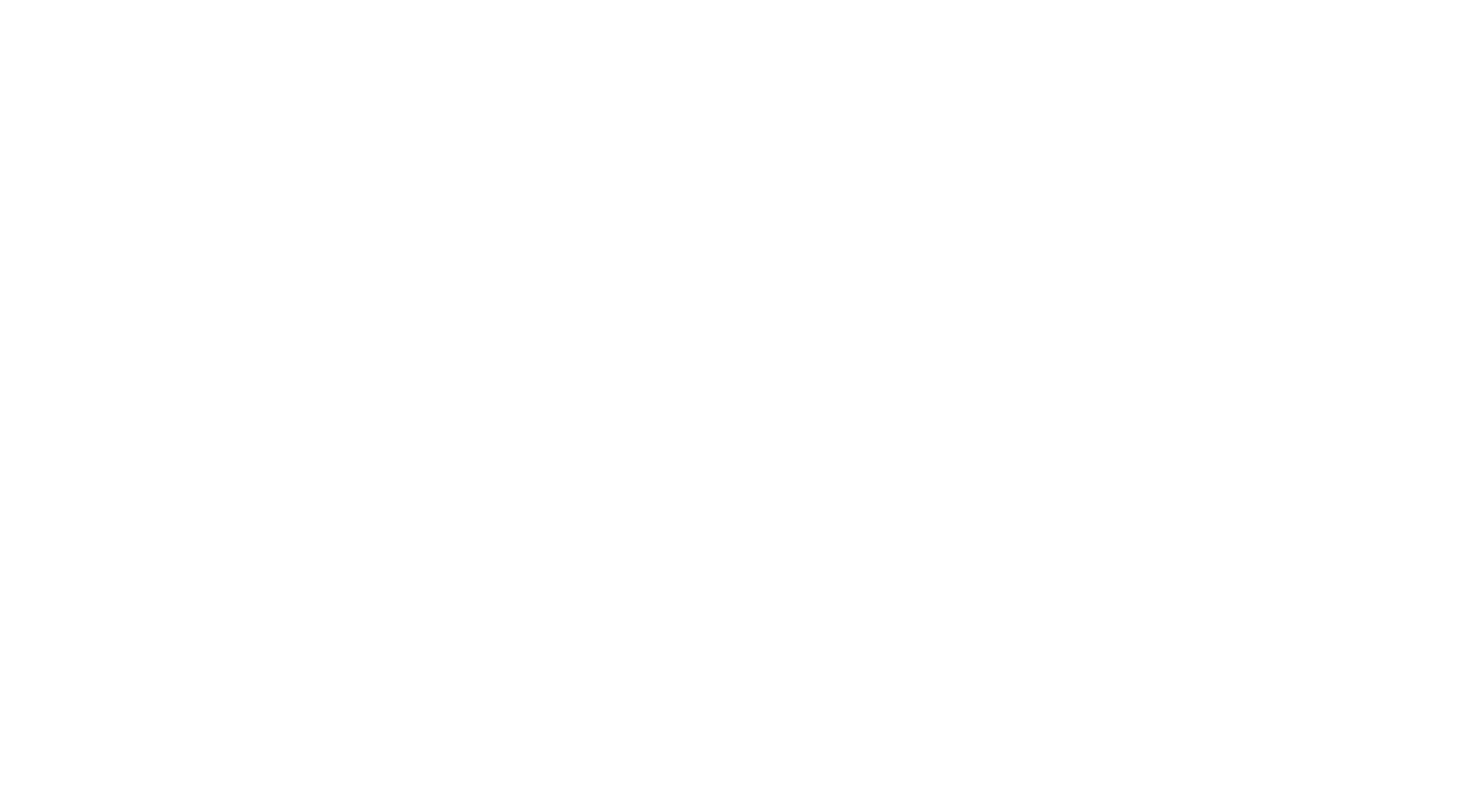
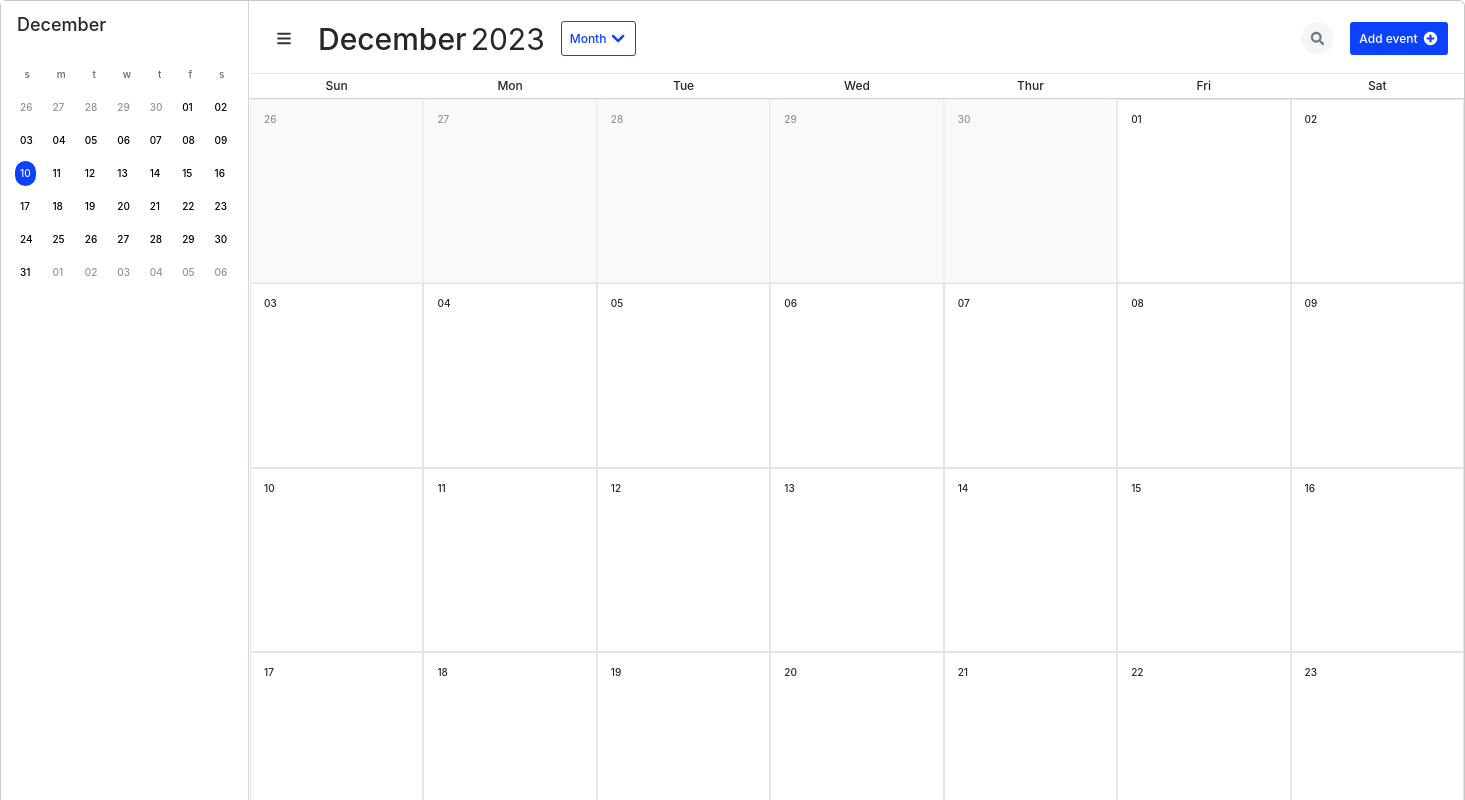
Before and after one commit to lindychi/frontend-bootcamp, a React (Create React App) app: page / in a window 1280 px wide. Shown: the top 800 px of the page, 1465 px wide, since content can reach past the window. Built offline with nearby package versions, Linux system fonts and the light colour scheme.

Commit message:
feat: 1차 임시 코드

```diff
--- a/src/App.tsx
+++ b/src/App.tsx
@@ -16,7 +16,148 @@ function App() {
   const [selectedYear, setSelectedYear] = React.useState(2023);
   const targetCalendarDates = getCalendarDates(selectedYear, selectedMonth);
 
-  return <div></div>;
+  return (
+    <div className="w-full h-full min-w-screen min-h-screen">
+      <div className="w-[1465px] h-[1024px] bg-white rounded-md border border-neutral-400 border-opacity-60 justify-start items-start inline-flex">
+        <div className="w-[250px] self-stretch bg-white border-r border-gray-300 flex-col justify-start items-start inline-flex">
+          <div className="self-stretch h-[47px] px-4 py-2.5 flex-col justify-start items-start gap-2.5 flex">
+            <div className="justify-start items-start gap-2.5 inline-flex">
+              <div className="text-zinc-800 text-lg font-medium">
+                {getMonthString(selectedMonth)}
+              </div>
+            </div>
+          </div>
+          <div className="self-stretch h-[218px] p-2.5 flex-col justify-start items-start gap-2.5 flex">
+            <div className="self-stretch h-[198px] flex-col justify-start items-start flex">
+              <div className="self-stretch opacity-70 justify-around items-start inline-flex">
+                {dayList.map((dayName) => (
+                  <div className="p-1 justify-start items-start gap-2.5 flex">
+                    <div className="h-[25px] p-[5px] justify-center items-center gap-2.5 flex">
+                      <div className="justify-start items-start gap-2.5 flex">
+                        <div className="text-zinc-800 text-[10px] font-medium">
+                          {dayName.short}
+                        </div>
+                      </div>
+                    </div>
+                  </div>
+                ))}
+              </div>
+              <div className="self-stretch justify-between items-start grid grid-cols-7">
+                {targetCalendarDates.map((date: Date) => (
+                  <div className="w-[30px] h-[33px] p-1 justify-start items-start gap-2.5 inline-flex">
+                    <div
+                      className={clsx("h-[25px] p-[5px]", {
+                        "bg-primary rounded-[99px] justify-center items-center gap-2.5 flex":
+                          date.getMonth() === new Date().getMonth() &&
+                          date.getDate() === new Date().getDate(),
+                        "justify-start items-start gap-2.5 flex":
+                          date.getMonth() !== selectedMonth - 1,
+                      })}
+                    >
+                      <div className="justify-start items-start gap-2.5 flex">
+                        <div
+                          className={clsx("text-[10px] font-medium", {
+                            "!text-white":
+                              date.getMonth() === new Date().getMonth() &&
+                              date.getDate() === new Date().getDate(),
+                            "text-zinc-800 opacity-50":
+                              date.getMonth() !== selectedMonth - 1 &&
+                              !(
+                                date.getMonth() === new Date().getMonth() &&
+                                date.getDate() === new Date().getDate()
+                              ),
+                          })}
+                        >
+                          {date.getDate() < 10
+                            ? `0${date.getDate()}`
+                            : date.getDate()}
+                        </div>
+                      </div>
+                    </div>
+                  </div>
+                ))}
+              </div>
+            </div>
+          </div>
+        </div>
+        <div className="grow shrink basis-0 h-[1024px] pl-px flex-col justify-center items-center inline-flex">
+          <div className="self-stretch p-4 bg-white border-b border-gray-300 border-opacity-60 justify-between items-center inline-flex">
+            <div className="justify-start items-center gap-4 flex">
+              <div className="justify-start items-start flex">
+                <Hamburger />
+              </div>
+              <div className="justify-start items-start gap-2.5 flex">
+                <div className="flex gap-1 items-center">
+                  <span className="text-zinc-800 text-3xl font-medium">
+                    {getMonthString(selectedMonth)}
+                  </span>
+                  <span className="text-zinc-800 text-3xl font-normal">
+                    {selectedYear}
+                  </span>
+                </div>
+              </div>
+              <div className="w-[75px] p-2 rounded-[3px] border border-primary justify-center items-center gap-1 flex">
+                <div className="justify-start items-start gap-2.5 flex">
+                  <div className="text-primary text-xs font-medium">Month</div>
+                </div>
+                <Arrow />
+              </div>
+            </div>
+            <div className="justify-start items-center gap-4 flex">
+              <Search />
+
+              <div className="w-[98px] p-2 bg-primary rounded-[3px] justify-center items-center gap-1 flex">
+                <div className="justify-start items-start gap-2.5 flex">
+                  <div className="text-white text-xs font-medium">
+                    Add event
+                  </div>
+                </div>
+                <Plus />
+              </div>
+            </div>
+          </div>
+          <div className="self-stretch border-b border-gray-300 justify-start items-start inline-flex">
+            {dayList.map((dayName) => (
+              <div className="grow shrink basis-0 h-6 px-2.5 justify-center items-center gap-2.5 flex">
+                <div className="justify-start items-start gap-2.5 flex">
+                  <div className="text-zinc-800 text-xs font-medium">
+                    {dayName.medium}
+                  </div>
+                </div>
+              </div>
+            ))}
+          </div>
+          <div className="w-[1214px] h-[923px] justify-center items-center">
+            <div className="grow self-stretch justify-start items-start grid grid-cols-7">
+              {targetCalendarDates.map((date) => (
+                <div
+                  className={clsx([
+                    "self-stretch grow shrink basis-0 px-1 py-[3px] bg-white border border-gray-300 border-opacity-60 flex-col justify-start items-start gap-2.5 flex h-[184.60px]",
+                    {
+                      "bg-zinc-100 opacity-50":
+                        date.getMonth() !== selectedMonth - 1,
+                    },
+                  ])}
+                >
+                  <div className="p-1 justify-start items-start gap-2.5 inline-flex">
+                    <div className="h-[25px] p-[5px] justify-start items-start gap-2.5 flex">
+                      <div className="justify-start items-start gap-2.5 flex">
+                        <div className="text-zinc-800 text-[10px] font-medium">
+                          {date.getDate() < 10
+                            ? `0${date.getDate()}`
+                            : date.getDate()}
+                        </div>
+                      </div>
+                    </div>
+                  </div>
+                </div>
+              ))}
+            </div>
+          </div>
+        </div>
+      </div>
+    </div>
+  );
 }
 
 export default App;
```
